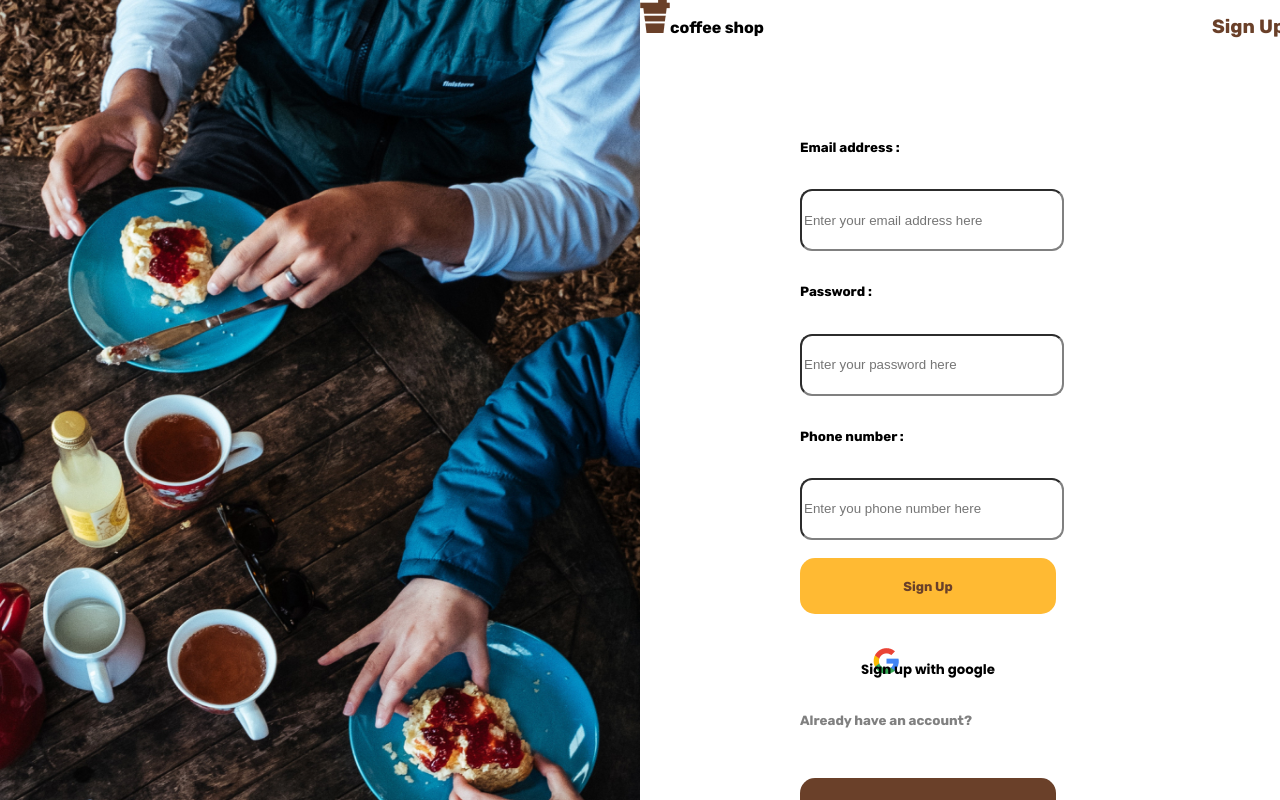
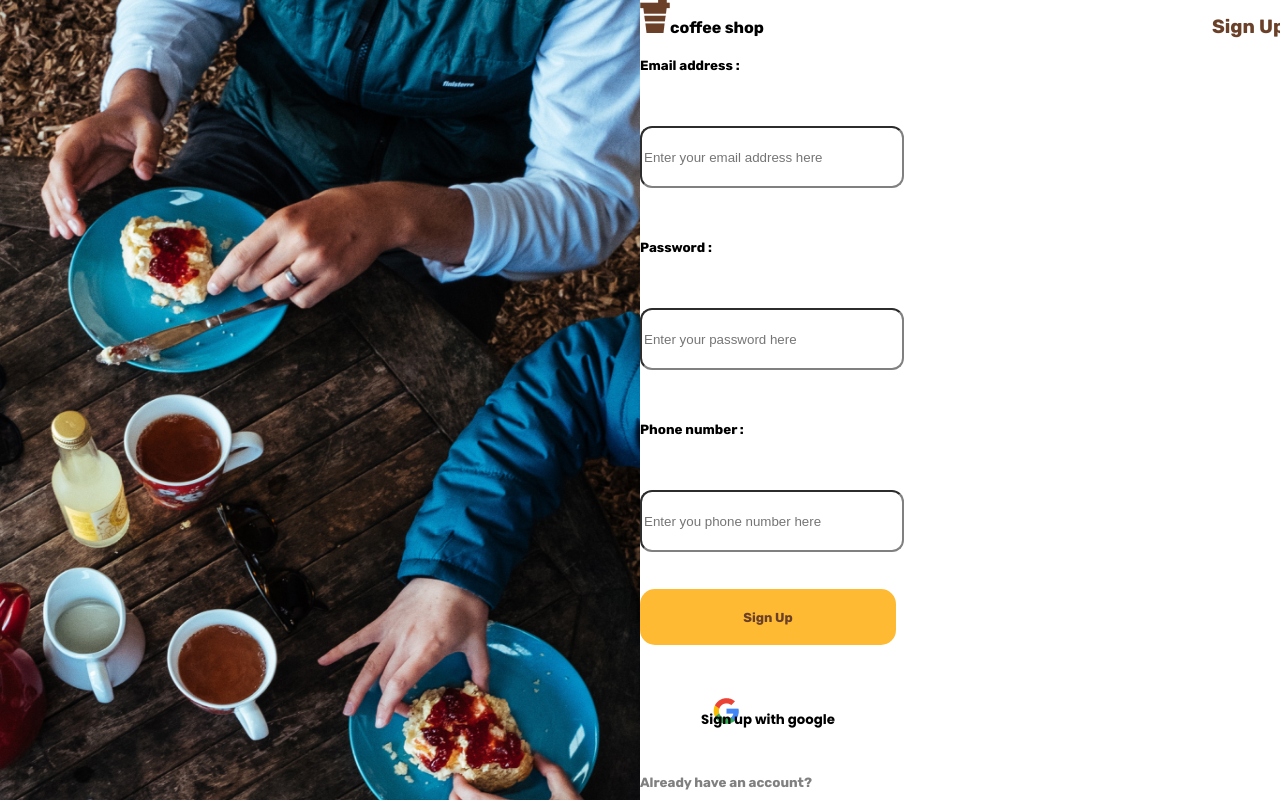
Before and after one commit to rivalalfalah/janjigacoffee-react, a React (Create React App) app: page /sign-up in a window 1280 px wide. Shown: the top 800 px of the page. Built offline with nearby package versions, Linux system fonts and the light colour scheme.

Commit message:
register

```diff
--- a/package.json
+++ b/package.json
@@ -10,6 +10,7 @@
     "bootstrap": "^5.2.2",
     "react": "^18.2.0",
     "react-dom": "^18.2.0",
+    "react-hook-form": "^7.38.0",
     "react-router-dom": "^6.4.2",
     "react-scripts": "5.0.1",
     "web-vitals": "^2.1.4"
--- a/src/pages/Login.js
+++ b/src/pages/Login.js
@@ -34,21 +34,21 @@ function Login() {
     e.preventDefault();
     // console.log(email, passwords);
     axios
-      .post(`http://localhost:8080/api/auth`, {
+      .post(`${process.env.REACT_APP_BACKEND_HOST}api/auth`, {
         email, // <= body
         password, // <= body
       })
       .then((response) => {
-        alert("Login Success");
+        //("Login Success");
          console.log(response.data);
         localStorage.setItem(
           "token",
-          JSON.stringify(response.data.result.data.token)
+          JSON.stringify(response.data.data.token)
         );
         navigate("/");
       })
       .catch((err) => {
-        alert("Email or Password is WRONG !!!");
+        //("Email or Password is WRONG !!!");
         console.log(err);
       });
   };
@@ -77,7 +77,7 @@ function Login() {
           <br />
           <input
             className={styles.input}
-            type="email"
+            type="text"
             placeholder="Enter your email address here"
             onChange={handleEmail}
           />
--- a/src/pages/ProductDetail.js
+++ b/src/pages/ProductDetail.js
@@ -32,7 +32,7 @@ import coffee from "../assets/images/coffee-3.png"
       <section className={styles["box-left"]}>
         <section className={styles["page-tittle"]}>
           <label className={styles["page-tittle-1"]}>Favorite & Promo</label>
-          <label className={styles["page-tittle-2"]}>`> Cold Brew</label>
+          <label className={styles["page-tittle-2"]}>&gt; Cold Brew</label>
         </section>
         <section className={styles["img-product"]}>
           <img className={styles["product-profile"]} src="./assets/product-img.png" alt="" />
--- a/src/pages/SignUp.js
+++ b/src/pages/SignUp.js
@@ -1,11 +1,37 @@
-import React, { Component } from 'react'
+import React from 'react'
 import {Link} from "react-router-dom"
 import styles from "../styles/Sign-up.module.css"
 import bg from "../assets/images/robert.jpg"
 import coffee from "../assets/images/coffee-3.png"
+import { useNavigate } from "react-router-dom";
+import withNavigate from "../helpers/WithNavigate";
+import axios from "axios";
+import { useForm } from "react-hook-form";
 
-class SignUp extends Component {
-  render() {
+
+ function SignUp() {
+
+    const navigate = useNavigate(); // => Untuk link ke halaman tetapi sebelum ngelink membawa kondisi
+    const {register, handleSubmit} = useForm();
+
+  const onSubmit = (data) =>{
+    // console.log(data.email);
+    // console.log(data.password)
+    // console.log(data.phoneNumber)
+    axios
+      .post(`${process.env.REACT_APP_BACKEND_HOST}api/users`, {
+       email:data.email,
+       password:data.password,
+       phone_number:data.phoneNumber
+      })
+      .then((res) => {
+        navigate("/login");
+      })
+      .catch((err) => {
+        console.log(err);
+      });
+  };
+
   return (
     <>
     <aside className={styles["aside"]}><img className={styles["image-side"]} src={bg} alt="foods-on-the-table" /></aside>
@@ -15,18 +41,18 @@ class SignUp extends Component {
           <label className = {styles["title-web"]} for="image">coffee shop</label>
           <label className = {styles["page"]}>Sign Up</label>
       </section>
-        <section className={styles["register-form"]}>
+      <form className={styles["register-form"]} onSubmit={handleSubmit(onSubmit)}>
           <label className={styles["form"]}>Email address :</label><br />
-            <input className = {styles["input"]} type="email" placeholder="Enter your email address here" /><br />
+          <input className = {styles["input"]} type="email" placeholder="Enter your email address here" {...register("email")} /><br />
           <label  className={styles["form"]}>Password :</label><br />
-            <input className = {styles["input"]} type="password" placeholder="Enter your password here " /><br />
+          <input className = {styles["input"]} type="password" placeholder="Enter your password here " {...register("password")} /><br />
           <label  className={styles["form"]}>Phone number :</label><br />
-            <input className = {styles["input"]} type="tel" placeholder="Enter you phone number here" /><br />
+          <input className = {styles["input"]} type="tel" placeholder="Enter you phone number here" {...register("phoneNumber")} /><br />
           <button className={styles["sign-up-btn"]}>Sign Up</button><br />
           <button className={styles["google-btn"]}>Sign up with google</button><br />
           <div className={styles["already-account"]}>Already have an account?</div>
           <Link to="/login"><button className={styles["login-here"]}>Login here</button></Link>
-        </section>
+      </form>
   </main>
   <footer className={styles["footer1"]}>
       <section className={styles["footer-left"]}>
@@ -54,6 +80,5 @@ class SignUp extends Component {
   </footer></>
   )
 }
-}
 
-export default SignUp
+export default withNavigate(SignUp)
```
Also changed, not shown: 1 other file (tests, documents, lock files or other folders). Lines whose indentation alone changed are shown as unchanged.
